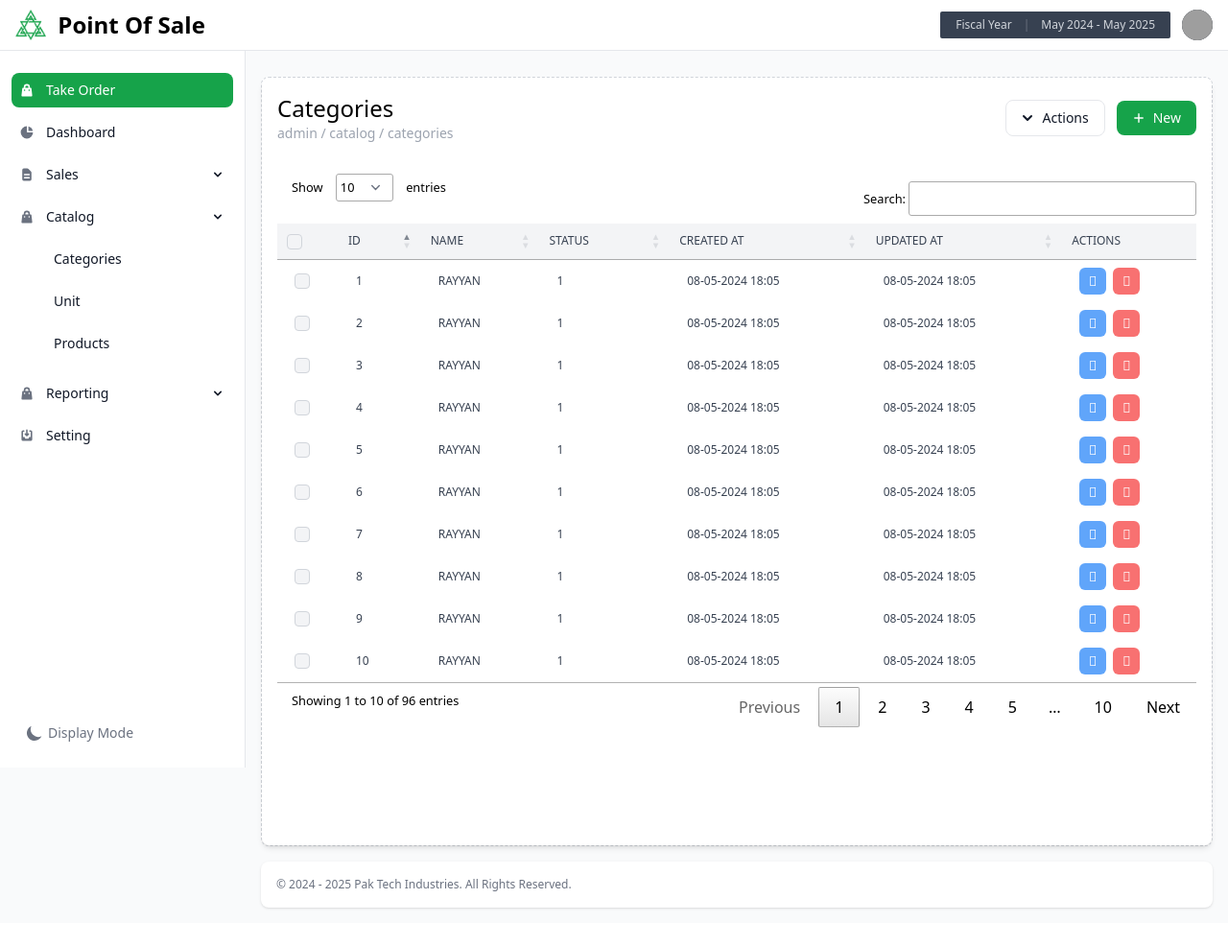
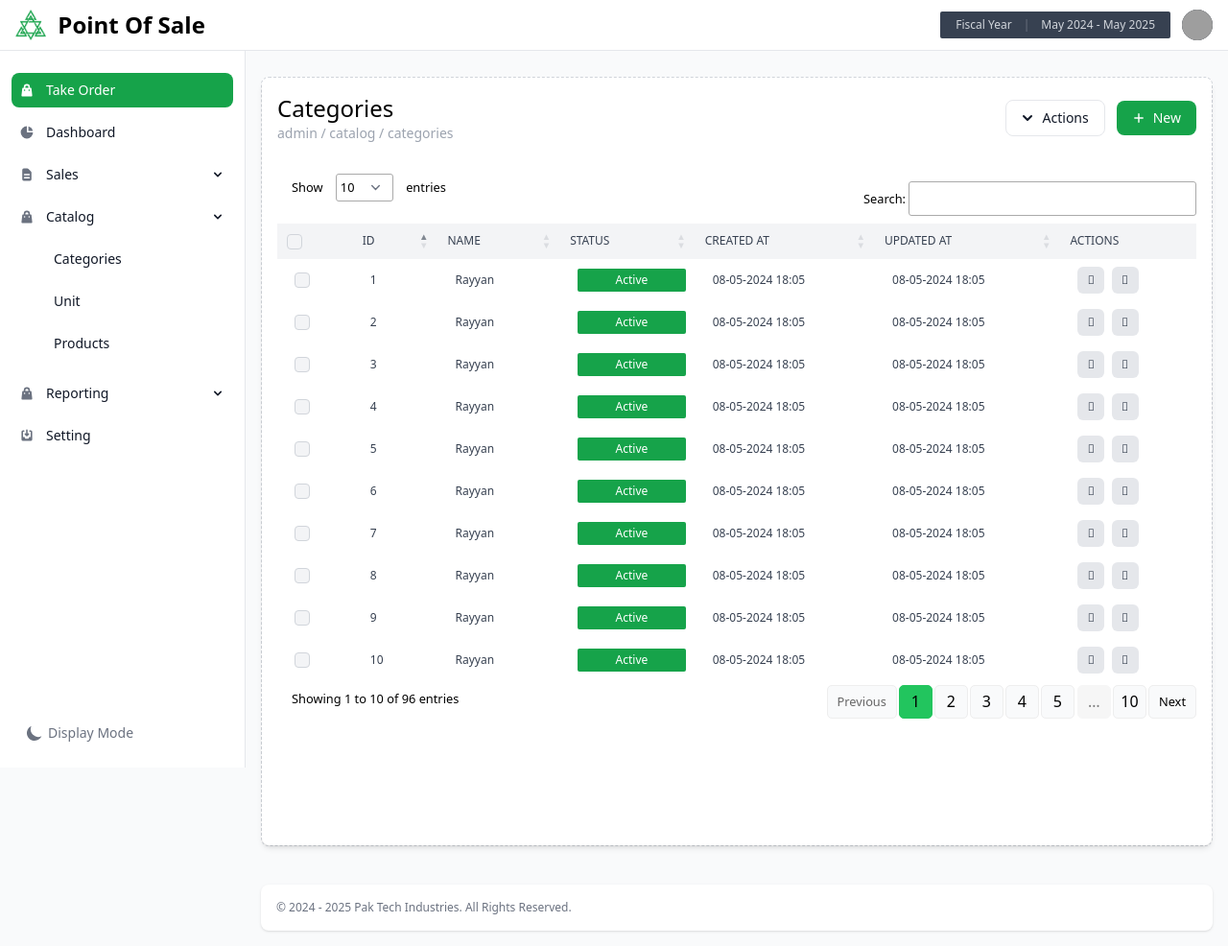
Before and after one commit to DevRayyan/point-of-sale, a Flask app: page /catalog/category in a window 1280 px wide. Shown: the whole page at 96% size. Before the commit the page ends 948 px from the top, so only its background shows below. Run offline with Flask 3, Linux system fonts and the light colour scheme; data comes from the database, SQL or seed files in the repository; both versions use the stored data as it was after the commit; parts of the project's set-up code (start-up, migrations or seed data) failed here and were passed over; some libraries are stand-ins or nearby versions; grey boxes are pictures that could not be loaded.

Commit message:
category form work

```diff
--- a/app.py
+++ b/app.py
@@ -35,27 +35,36 @@ def pos():
 def category():
     return render_template('catalog/category.html')
 
+@app.route('/delete/<string:id>', methods=['DELETE'])
+def deleteRecord(id):
+    category = Category.query.filter_by(id=id).first()
+    if category:
+        db.session.delete(category)
+        db.session.commit()
+        return "Record deleted successfully"
+    else:
+        return "Record not found or already deleted"
+
+
 @app.route('/get-list')
 def getList():
 
     rows = Category.query.all()
 
-    data = [{'checkbox': '''
+    data = [{'checkbox': f'''
                     <div class="flex items-center">
-                        <input id="checkbox-table-search-1" value="1" type="checkbox"
-                            class="w-4 h-4 text-green-600 bg-gray-100 border-gray-300 rounded focus:ring-green-500 dark:focus:ring-green-600 dark:ring-offset-gray-800 dark:focus:ring-offset-gray-800 focus:ring-2 dark:bg-gray-700 dark:border-gray-600">
-                        <label for="checkbox-table-search-1" class="sr-only">checkbox</label>
+                        <input value="{row.id}" type="checkbox"
+                            class="checkbox w-4 h-4 text-green-600 bg-gray-100 border-gray-300 rounded focus:ring-green-500 dark:focus:ring-green-600 dark:ring-offset-gray-800 dark:focus:ring-offset-gray-800 focus:ring-2 dark:bg-gray-700 dark:border-gray-600">
                     </div>
                 ''',
              'id': row.id,
              'name': row.name,
-             'status': row.status,
+             'status': '<div class="bg-green-600 text-white py-1 rounded-sm text-center text-xs">Active<div>' if row.status==1 else '<div class="bg-red-500 text-white py-1 rounded-sm text-center text-xs">Not Active</div>' ,
              'created_at': row.created_at.strftime('%d-%m-%Y %H:%M'),
              'updated_at': row.updated_at.strftime('%d-%m-%Y %H:%M'),
-             'action':'''
-             <button type="button" class="text-white bg-blue-400 hover:bg-blue-500 focus:ring-4 focus:ring-blue-300 font-medium rounded-md text-sm w-7 h-7 me-1 dark:bg-blue-500 dark:hover:bg-blue-600 focus:outline-none dark:focus:ring-blue-800"><i class="fa-light fa-pen"></i></button>
-             <button type="button" class="text-white bg-red-400 hover:bg-red-500 focus:ring-4 focus:ring-red-300 font-medium rounded-md text-sm w-7 h-7 me-1 dark:bg-red-500 dark:hover:bg-red-600 focus:outline-none dark:focus:ring-red-800"><i class="fa-light fa-trash"></i></button>
-
+             'action':f'''
+             <button type="button" onclick="editRecord('{row.id}')" class="text-base bg-gray-200 rounded-md text-xs w-7 h-7 me-1 dark:bg-gray-700 "><i class="fa-light fa-pen"></i></button>
+             <button type="button" onclick="deleteRecord('{row.id}')" class="text-base bg-gray-200 rounded-md text-xs w-7 h-7 me-1 dark:bg-gray-700 "><i class="fa-light fa-trash"></i></button>
              ''',
              }
             for row in rows]
--- /dev/null
+++ b/static/css/style.css
@@ -0,0 +1,122 @@
+/* datatable customization */
+#dataTable thead tr th,
+#dataTable thead tr td {
+    border: none !important;
+}
+
+.dataTables_info,
+.dataTables_length label,
+.dataTables_filter label {
+
+    padding-left: 15px;
+    font-size: .8rem !important;
+}
+
+.dataTables_length select {
+    width: 60px !important;
+    margin: 0 10px;
+}
+
+#dataTable tbody tr td {
+    padding-left: 18px !important;
+}
+
+html.dark .dataTables_info,
+html.dark .dataTables_length label,
+html.dark .dataTables_filter label {
+    color: #ffff !important;
+}
+
+
+
+.dataTables_filter label input {
+    background-color: #f9fafb;
+    border: 1px solid #d1d5db;
+    color: #374151;
+    font-size: 0.875rem;
+    border-radius: 0.375rem;
+    outline: none;
+    padding: 0.5rem 0.75rem;
+    margin: 0.5rem;
+    margin-right: 0;
+    width: 300px;
+}
+
+.dataTables_filter label input:focus {
+    border-color: #22c55e;
+}
+
+.dataTables_filter label input::placeholder {
+    color: #9ca3af;
+}
+
+html.dark .dataTables_filter label input {
+    background-color: #374151;
+    border-color: #4b5563;
+    color: #f9fafb;
+}
+
+html.dark .dataTables_filter label input:focus {
+    border-color: #22c55e;
+}
+
+.dataTables_paginate,
+.dataTables_paginate span {
+    display: flex !important;
+}
+
+.paginate_button:not(.previous):not(.next),
+.ellipsis {
+    background: rgb(249 250 251 / 100) !important;
+    width: 35px !important;
+    height: 35px !important;
+    padding: 0 !important;
+    display: flex !important;
+    justify-content: center !important;
+    align-items: center !important;
+    border-radius: 5px !important;
+    color: #fff !important;
+    border: 1px solid #eee !important;
+}
+
+.paginate_button.previous,
+.paginate_button.next {
+    background: rgb(249 250 251 / 100) !important;
+    height: 35px !important;
+    padding: 0 10px !important;
+    display: flex !important;
+    justify-content: center !important;
+    align-items: center !important;
+    border-radius: 5px !important;
+    color: #fff !important;
+    border: 1px solid #eee !important;
+    font-size: .8rem
+}
+
+html.dark .paginate_button.previous,
+html.dark .paginate_button.next,
+html.dark .paginate_button:not(.previous):not(.next),
+html.dark .ellipsis {
+    background: #374151 !important;
+    border-color: #4b5563 !important;
+    color: #fff !important;
+}
+
+.ellipsis {
+    background: #eee !important;
+    margin-left: 3px;
+    border: 1px solid #eee !important;
+    color: #000 !important;
+    opacity: 50%;
+}
+
+.dataTables_paginate .paginate_button:hover,
+.dataTables_paginate .paginate_button.current,
+html.dark .paginate_button.previous:hover,
+html.dark .paginate_button.next:hover,
+html.dark .paginate_button:not(.previous):not(.next):hover,
+html.dark .dataTables_paginate .paginate_button.current {
+    background: #22c55e !important;
+    border-color: #22c55e !important;
+    color: #fff !important;
+}
--- /dev/null
+++ b/static/js/app.js
@@ -0,0 +1,7 @@
+$('#checkbox-all').change(function () {
+    $(".checkbox").attr('checked', $(this).is(":checked"));
+});
+
+function bootbox(){
+
+}
--- a/templates/base.html
+++ b/templates/base.html
@@ -9,14 +9,14 @@
     <script src="https://code.jquery.com/jquery-3.6.0.min.js"></script>
     <link rel="stylesheet" href="https://site-assets.fontawesome.com/releases/v6.5.2/css/all.css">
     <script src="https://cdn.tailwindcss.com"></script>
+    <link rel="stylesheet" type="text/css" href="{{ url_for('static', filename='css/style.css') }}">
+    {% block page_header %}{% endblock %}
     <script>
-        // On page load or when changing themes, best to add inline in `head` to avoid FOUC
         if (localStorage.getItem('color-theme') === 'dark' || (!('color-theme' in localStorage) && window.matchMedia('(prefers-color-scheme: dark)').matches)) {
             document.documentElement.classList.add('dark');
         } else {
             document.documentElement.classList.remove('dark')
         }
-
     </script>
 </head>
 
@@ -35,7 +35,7 @@
     </div>
 </body>
 <script src="https://cdnjs.cloudflare.com/ajax/libs/flowbite/2.3.0/datepicker.min.js"></script>
-
 <script src="https://cdnjs.cloudflare.com/ajax/libs/flowbite/2.3.0/flowbite.min.js"></script>
+<script src="{{ url_for('static', filename='js/app.js') }}"></script>
 
 </html>
--- a/templates/catalog/category.html
+++ b/templates/catalog/category.html
@@ -1,72 +1,19 @@
 {% extends 'base.html' %}
 
 {% block title %}POS - Categories{% endblock %}
+{% block page_header %}
+
+<link rel="stylesheet" type="text/css" href="https://cdn.datatables.net/1.10.24/css/jquery.dataTables.css">
+<script type="text/javascript" charset="utf8" src="https://cdn.datatables.net/1.10.24/js/jquery.dataTables.js"></script>
+
+{% endblock %}
 
 {% block content %}
-<style>
-    .dataTables_info,
-    .dataTables_length label,
-    .dataTables_filter label {
-
-        padding-left: 15px;
-        font-size: .8rem !important;
-    }
-
-    .dataTables_length select {
-        width: 60px !important;
-        margin: 0 10px;
-    }
-
-    #dataTable tbody tr td {
-        padding-left: 18px !important;
-    }
-
-    html.dark .dataTables_info,
-    html.dark .dataTables_length label,
-    html.dark .dataTables_filter label {
-        color: #ffff !important;
-    }
-
-
-
-    .dataTables_filter label input {
-        background-color: #f9fafb;
-        border: 1px solid #d1d5db;
-        color: #374151;
-        font-size: 0.875rem;
-        border-radius: 0.375rem;
-        outline: none;
-        padding: 0.5rem 0.75rem;
-        margin: 0.5rem;
-        margin-right: 0;
-        width: 300px;
-    }
-
-    .dataTables_filter label input:focus {
-        border-color: #22c55e;
-    }
-
-    .dataTables_filter label input::placeholder {
-        color: #9ca3af;
-    }
-
-    html.dark .dataTables_filter label input {
-        background-color: #374151;
-        border-color: #4b5563;
-        color: #f9fafb;
-    }
-
-    html.dark .dataTables_filter label input:focus {
-        border-color: #22c55e;
-    }
-</style>
-<link rel="stylesheet" type="text/css" href="https://cdn.datatables.net/1.10.24/css/jquery.dataTables.css">
-<script type="text/javascript" charset="utf8" src="https://cdn.datatables.net/1.10.24/js/jquery.dataTables.js"></script>
 
 <div class="border border-dashed bg-white dark:bg-gray-900 rounded-lg border-gray-300 dark:border-gray-600 mb-4 ">
     <div class="mx-auto max-w-screen-xl ">
         <!-- Start coding here -->
-        <div class="bg-white dark:bg-gray-800 relative shadow-md sm:rounded-lg overflow-hidden h-screen">
+        <div class="bg-white dark:bg-gray-800 relative shadow-md sm:rounded-lg overflow-hidden min-h-screen">
             <div class="flex items-center justify-between w-full p-4">
                 <div>
                     <div class="dark:text-white font-medium text-2xl">Categories</div>
@@ -90,7 +37,7 @@
                             class="hidden z-10 w-44 bg-white rounded divide-y divide-gray-100 shadow dark:bg-gray-700 dark:divide-gray-600">
 
                             <div class="py-1">
-                                <a href="#"
+                                <a onclick="deleteBulkRecord()"
                                     class="block py-2 px-4 text-sm text-gray-700 hover:bg-gray-100 dark:hover:bg-gray-600 dark:text-gray-200 dark:hover:text-white">Delete
                                     all</a>
                             </div>
@@ -110,26 +57,27 @@
                 </div>
             </div>
             <div class="overflow-auto p-4" id="table-container">
-                <table id="dataTable" style="width: 100%;" class="text-sm text-left text-gray-500 dark:text-gray-400">
+                <table id="dataTable" style="width: 100%;border:none;"
+                    class="text-sm text-left text-gray-500 dark:text-gray-400">
                     <thead class="text-xs text-gray-700 uppercase bg-gray-100 dark:bg-gray-700 dark:text-gray-400">
                         <tr>
                             <th scope="col" class="">
                                 <div class="">
-                                    <input id="checkbox-all-search" type="checkbox"
+                                    <input id="checkbox-all" type="checkbox"
                                         class="w-4 h-4 text-green-600 bg-gray-100 border-gray-300 rounded focus:ring-green-500 dark:focus:ring-green-600 dark:ring-offset-gray-800 dark:focus:ring-offset-gray-800 focus:ring-2 dark:bg-gray-700 dark:border-gray-600">
                                 </div>
                             </th>
-                            <td scope="col" class="font-medium dark:text-gray-300 py-3">id</td>
-                            <td scope="col" class="font-medium dark:text-gray-300 py-3">name</td>
-                            <td scope="col" class="font-medium dark:text-gray-300 py-3">status</td>
-                            <td scope="col" class="font-medium dark:text-gray-300 py-3">created at</td>
-                            <td scope="col" class="font-medium dark:text-gray-300 py-3">updated at</td>
-                            <td scope="col" class="font-medium dark:text-gray-300 py-3">
+                            <td scope="col" class=" font-medium dark:text-gray-300 py-3">id</td>
+                            <td scope="col" class=" font-medium dark:text-gray-300 py-3">name</td>
+                            <td scope="col" class=" font-medium dark:text-gray-300 py-3">status</td>
+                            <td scope="col" class=" font-medium dark:text-gray-300 py-3">created at</td>
+                            <td scope="col" class=" font-medium dark:text-gray-300 py-3">updated at</td>
+                            <td scope="col" class=" font-medium dark:text-gray-300 py-3">
                                 <span>Actions</span>
                             </td>
                         </tr>
                     </thead>
-                    <tbody id="table" class="text-xs ">
+                    <tbody id="table" class="text-xs">
 
                     </tbody>
                 </table>
@@ -253,11 +201,14 @@
         </div>
     </div>
 </div>
-
+<div class="flex justify-center m-5">
+    <button id="deleteButton" data-modal-target="deleteModal" data-modal-toggle="deleteModal" type="button" class="hidden"></button>
+</div>
 <!-- Main modal -->
 <div id="deleteModal" tabindex="-1" aria-hidden="true"
     class="hidden overflow-y-auto overflow-x-hidden fixed top-0 right-0 left-0 z-50 justify-center items-center w-full md:inset-0 h-modal md:h-full">
     <div class="relative p-4 w-full max-w-md h-full md:h-auto">
+        <input type="hidden" id="deletion-id">
         <!-- Modal content -->
         <div class="relative p-4 text-center bg-white rounded-lg shadow dark:bg-gray-800 sm:p-5">
             <button type="button"
@@ -279,11 +230,11 @@
             </svg>
             <p class="mb-4 text-gray-500 dark:text-gray-300">Are you sure you want to delete this item?</p>
             <div class="flex justify-center items-center space-x-4">
-                <button data-modal-toggle="deleteModal" type="button"
+                <button id="cancel" data-modal-toggle="deleteModal" type="button"
                     class="py-2 px-3 text-sm font-medium text-gray-500 bg-white rounded-lg border border-gray-200 hover:bg-gray-100 focus:ring-4 focus:outline-none focus:ring-primary-300 hover:text-gray-900 focus:z-10 dark:bg-gray-700 dark:text-gray-300 dark:border-gray-500 dark:hover:text-white dark:hover:bg-gray-600 dark:focus:ring-gray-600">
                     No, cancel
                 </button>
-                <button type="submit"
+                <button id="delete" type="submit"
                     class="py-2 px-3 text-sm font-medium text-center text-white bg-red-600 rounded-lg hover:bg-red-700 focus:ring-4 focus:outline-none focus:ring-red-300 dark:bg-red-500 dark:hover:bg-red-600 dark:focus:ring-red-900">
                     Yes, I'm sure
                 </button>
@@ -293,9 +244,73 @@
 </div>
 <script>
     $(document).ready(function () {
+        getList();
+    });
+
+
+    function deleteBulkRecord() {
+        $(".checkbox:checked").each(function () {
+            console.log($(this).val())
+            deleteRecord($(this).val(), false)
+        })
+    }
+    function editRecord(id) {
+        $.ajax({
+            url: '/edit',
+            method: 'post',
+            data: { id: id },
+            success: function (response) {
+            },
+        })
+
+    }
+
+    function deleteRecord(id, confirmation = true) {
+        $("#deletion-id").val(id)
+        if (confirmation) {
+            $("#deleteButton").trigger('click')
+        } else {
+            if (id) {
+
+                $.ajax({
+                    url: '/delete/' + id,
+                    method: 'delete',
+                    success: function (response) {
+                        getList()
+                        // $("#cancel").trigger('click')
+
+                    },
+                })
+            }
+        }
+
+    }
+    $("#delete").click(function () {
+
+        id = $("#deletion-id").val();
+        if (id) {
+
+            $.ajax({
+                url: '/delete/' + id,
+                method: 'delete',
+                success: function (response) {
+                    getList()
+                    $("#cancel").trigger('click')
+
+                },
+            })
+        }
+    })
+
+    $("#actionsDropdownButton").change(function () {
+
+    })
+
+    function getList() {
+        $('#dataTable').DataTable().destroy()
         $('#dataTable').DataTable({
             "ajax": {
-                "url": "/get-list"
+                "url": '/get-list'
             },
             "columns": [
                 { "data": "checkbox", "orderable": false, "searchable": false },
@@ -311,13 +326,13 @@
             "order": [[1, "asc"]],
             "drawCallback": function (settings) {
                 // Apply styling to the dynamically generated tr elements
-                $('#dataTable tbody tr').addClass('text-xs text-gray-700 uppercase bg-gray-100 dark:bg-gray-800 dark:text-gray-400');
+                $('#dataTable tbody tr').addClass('text-xs text-gray-700  bg-gray-100 dark:bg-gray-800 dark:text-gray-400');
                 $('.paginate_button.previous').addClass('dark:text-white');
                 $('.dataTables_length select').addClass('dark:text-gray-400 ');
 
             }
         });
-    });
+    }
 </script>
 
 {% endblock %}
```
Also changed, not shown: database/pos.sql (+2 -34 lines), static/New folder/logo-pos.png (deleted), 2 other files.
